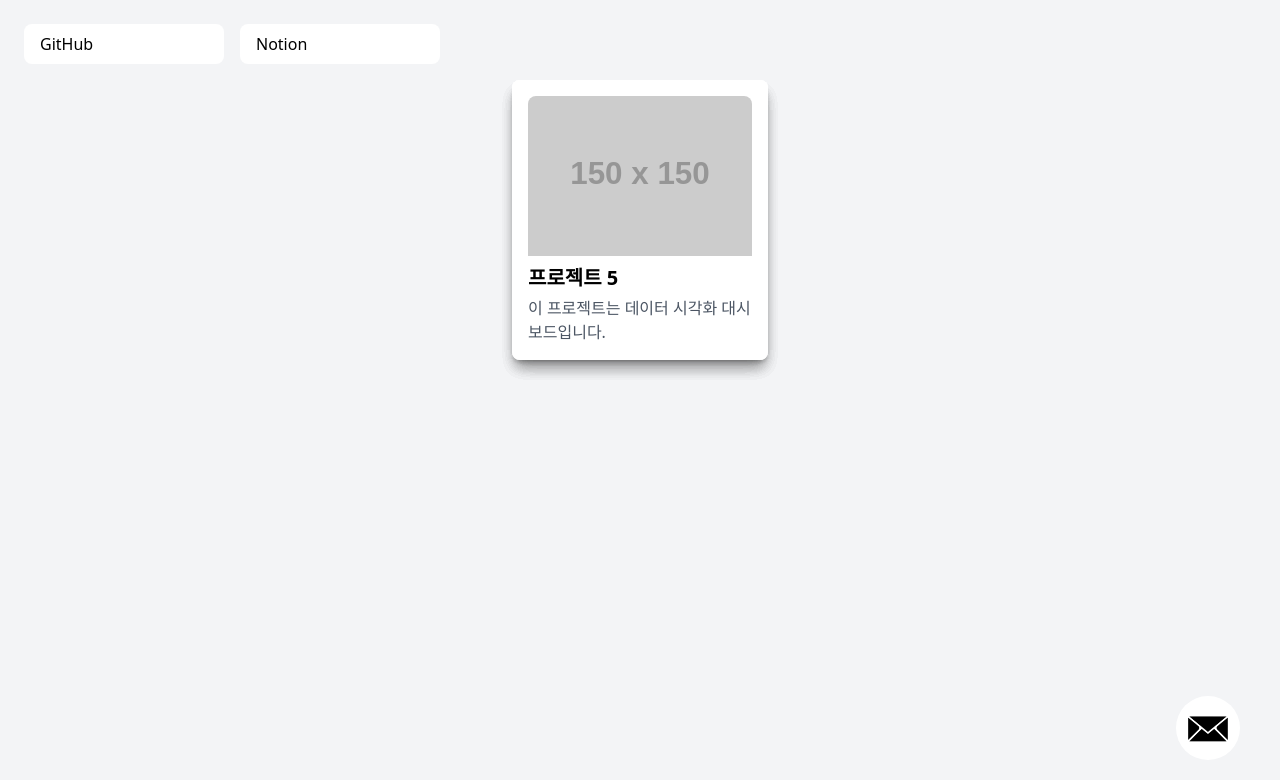
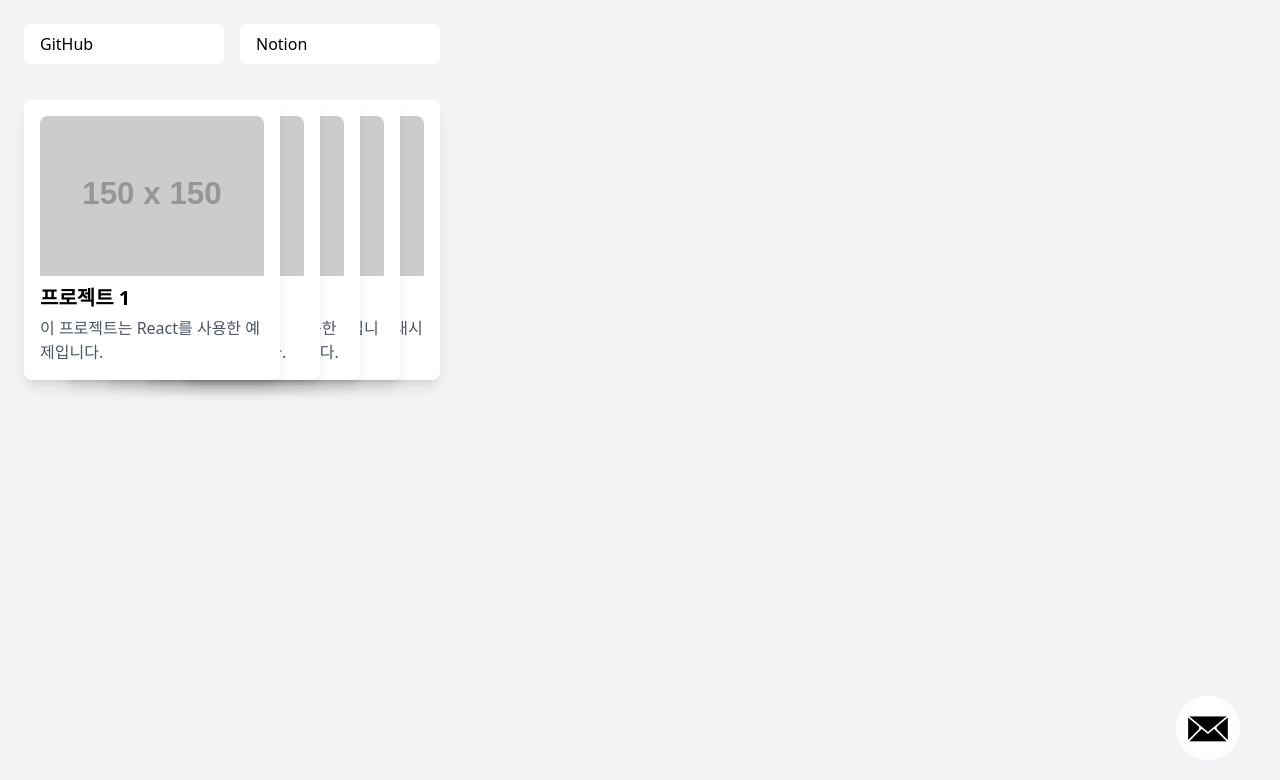
Before and after one commit to Nicknul/Portfolio, a React app: page / in a window 1280 px wide. Shown: the top 780 px of the page. Built offline with nearby package versions, Linux system fonts and the light colour scheme.

Commit message:
:green_heart: 정호연 : CardData 모듈 조립

```diff
--- a/src/components/CardList.tsx
+++ b/src/components/CardList.tsx
@@ -1,40 +1,13 @@
 // CardList.tsx
 import React from 'react';
 import Card from './Card';
+import { cards } from './CardData';
 
 const CardList: React.FC = () => {
-  const cards = [
-    {
-      title: '프로젝트 1',
-      description: '이 프로젝트는 React를 사용한 예제입니다.',
-      image: 'https://via.placeholder.com/150',
-    },
-    {
-      title: '프로젝트 2',
-      description: '이 프로젝트는 TypeScript와 Tailwind를 사용한 예제입니다.',
-      image: 'https://via.placeholder.com/150',
-    },
-    {
-      title: '프로젝트 3',
-      description: '이 프로젝트는 Node.js를 활용한 서버 사이드 애플리케이션입니다.',
-      image: 'https://via.placeholder.com/150',
-    },
-    {
-      title: '프로젝트 4',
-      description: '이 프로젝트는 API 연동 예제입니다.',
-      image: 'https://via.placeholder.com/150',
-    },
-    {
-      title: '프로젝트 5',
-      description: '이 프로젝트는 데이터 시각화 대시보드입니다.',
-      image: 'https://via.placeholder.com/150',
-    },
-  ];
-
   return (
-    <div className="flex flex-wrap justify-center gap-4">
+    <div className="relative w-full h-80 overflow-visible flex justify-center items-center">
       {cards.map((card, index) => (
-        <Card key={index} title={card.title} description={card.description} image={card.image} />
+        <Card key={index} title={card.title} description={card.description} image={card.image} index={index} />
       ))}
     </div>
   );
```
